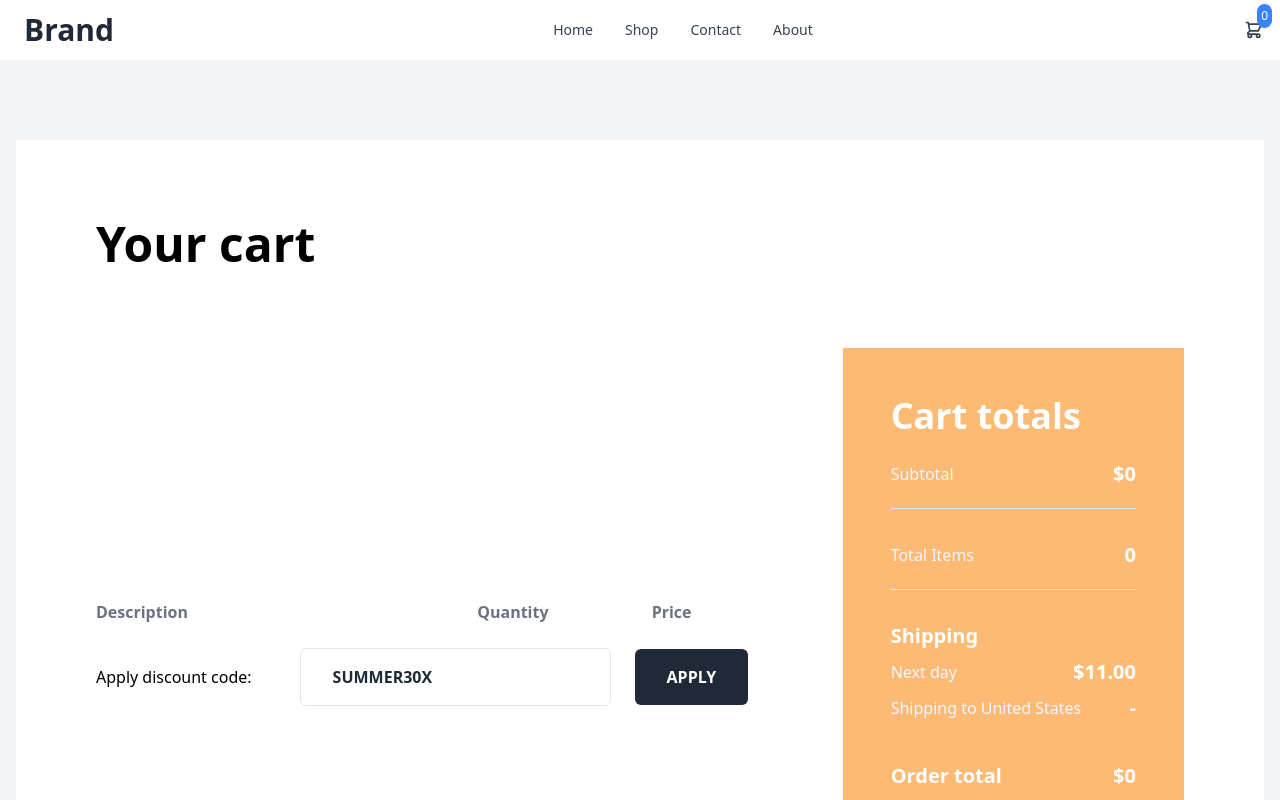
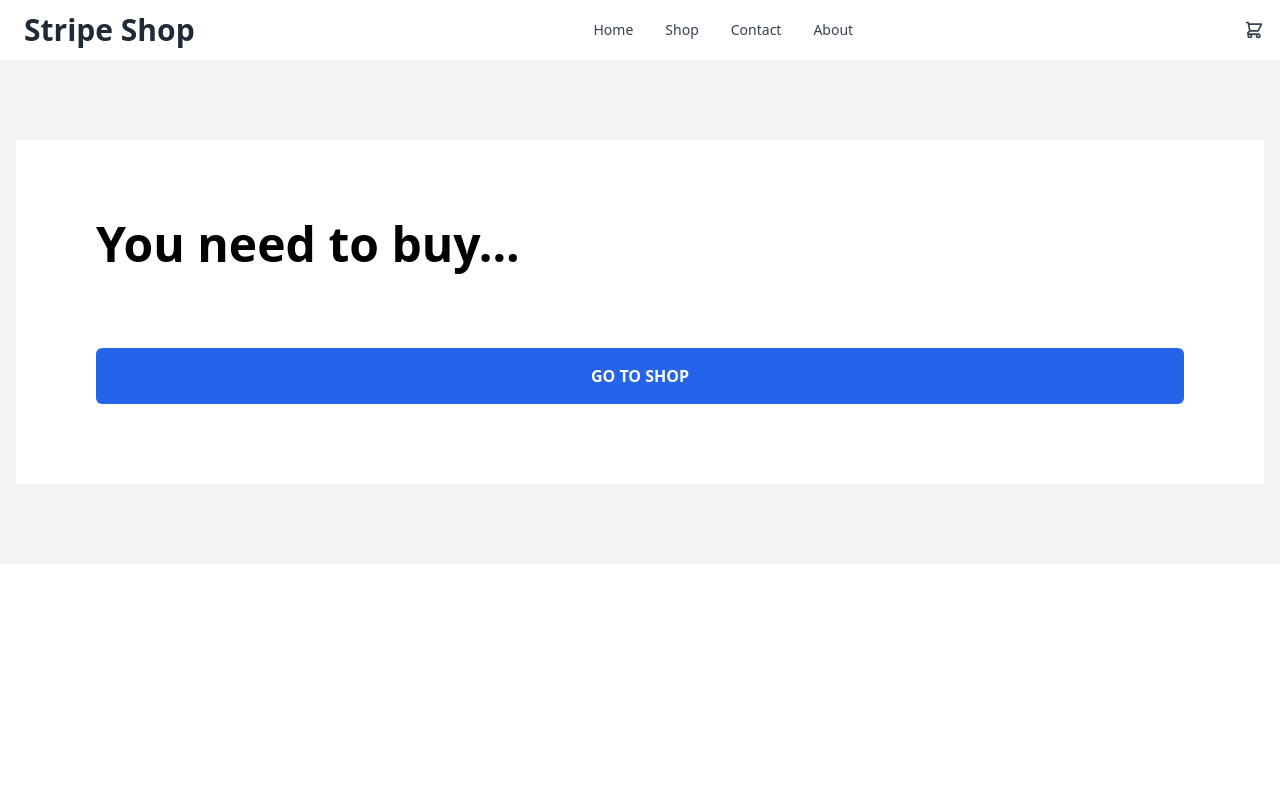
Before and after one commit to ShamroOoz/React--E-commerce--Stripe-Payment--application, a React (Create React App) app in the folder client/: page /cart in a window 1280 px wide. Shown: the top 800 px of the page. Built offline with nearby package versions, Linux system fonts and the light colour scheme.

Commit message:
style fixed

```diff
--- a/client/package.json
+++ b/client/package.json
@@ -8,6 +8,7 @@
     "@testing-library/user-event": "^13.5.0",
     "react": "^18.0.0",
     "react-dom": "^18.0.0",
+    "react-hot-toast": "^2.2.0",
     "react-router-dom": "^6.3.0",
     "react-scripts": "5.0.0",
     "web-vitals": "^2.1.4"
--- a/client/src/App.js
+++ b/client/src/App.js
@@ -10,6 +10,7 @@ import Layout from "./components/Layout";
 
 const App = () => {
   return (
+    <>
       <Routes>
         <Route path="/" element={<Layout />}>
           <Route index element={<HomePage />} />
@@ -21,6 +22,7 @@ const App = () => {
           <Route path="*" element={<NotFound />} />
         </Route>
       </Routes>
+    </>
   );
 };
 
--- a/client/src/components/Footer.js
+++ b/client/src/components/Footer.js
@@ -10,34 +10,12 @@ const Footer = () => {
             to="/"
             className="text-2xl font-bold text-gray-800 dark:text-white hover:text-gray-700 dark:hover:text-gray-300"
           >
-            Brand
+            Stripe Shop
           </Link>
 
           <p className="max-w-md mx-auto mt-2 text-gray-500 dark:text-gray-400">
             Lorem ipsum dolor sit amet consectetur adipisicing elit.
           </p>
-
-          <div className="flex flex-col mt-4 sm:flex-row sm:items-center sm:justify-center">
-            <button className="flex items-center justify-center order-1 w-full px-2 py-2 mt-3 text-sm tracking-wide text-gray-600 capitalize transition-colors duration-200 transform border rounded-md sm:mx-2 dark:border-gray-400 dark:text-gray-300 sm:mt-0 sm:w-auto hover:bg-gray-50 focus:outline-none focus:ring focus:ring-gray-300 focus:ring-opacity-40">
-              <svg
-                className="w-5 h-5 mx-1"
-                viewBox="0 0 24 24"
-                fill="none"
-                xmlns="http://www.w3.org/2000/svg"
-              >
-                <path
-                  d="M12 22C6.47715 22 2 17.5228 2 12C2 6.47715 6.47715 2 12 2C17.5228 2 22 6.47715 22 12C21.9939 17.5203 17.5203 21.9939 12 22ZM4 12.172C4.04732 16.5732 7.64111 20.1095 12.0425 20.086C16.444 20.0622 19.9995 16.4875 19.9995 12.086C19.9995 7.68451 16.444 4.10977 12.0425 4.086C7.64111 4.06246 4.04732 7.59876 4 12V12.172ZM10 16.5V7.5L16 12L10 16.5Z"
-                  fill="currentColor"
-                ></path>
-              </svg>
-
-              <span className="mx-1">View Demo</span>
-            </button>
-
-            <button className="w-full px-5 py-2 text-sm tracking-wide text-white capitalize transition-colors duration-200 transform bg-blue-600 rounded-md sm:mx-2 sm:order-2 sm:w-auto hover:bg-blue-500 focus:outline-none focus:ring focus:ring-blue-300 focus:ring-opacity-80">
-              Get started
-            </button>
-          </div>
         </div>
 
         <hr className="my-10 border-gray-200 dark:border-gray-700" />
@@ -47,7 +25,7 @@ const Footer = () => {
             © Copyright 2021. All Rights Reserved.
           </p>
 
-          <div class="flex mt-3 -mx-2 sm:mt-0">
+          <div className="flex mt-3 -mx-2 sm:mt-0">
             <a
               href="/"
               className="mx-2 text-sm text-gray-400 hover:text-gray-500 dark:hover:text-gray-300"
--- a/client/src/components/Layout.js
+++ b/client/src/components/Layout.js
@@ -1,10 +1,12 @@
 import React from "react";
 import { Outlet } from "react-router-dom";
 import Navbar from "./Navbar";
+import { Toaster } from "react-hot-toast";
 
 const Layout = () => {
   return (
     <>
+      <Toaster />
       <Navbar />
       <Outlet />
     </>
--- a/client/src/components/Navbar.js
+++ b/client/src/components/Navbar.js
@@ -12,12 +12,12 @@ const Navbar = () => {
       <div className="container px-6 py-3 mx-auto md:flex md:justify-between md:items-center">
         <div className="flex items-center justify-between">
           <div>
-            <a
+            <NavLink
               className="text-2xl font-bold text-gray-800 dark:text-white md:text-3xl hover:text-gray-700 dark:hover:text-gray-300"
-              href="/"
+              to="/"
             >
-              Brand
-            </a>
+              Stripe Shop
+            </NavLink>
           </div>
           <div className="flex md:hidden">
             <button
@@ -34,7 +34,7 @@ const Navbar = () => {
         <div
           className={`flex-col ${
             open ? "flex" : "hidden"
-          } flex text-gray-600  capitalize dark:text-gray-300 md:flex md:px-16 md:-mx-4 md:flex-row md:items-center`}
+          }  text-gray-600  capitalize dark:text-gray-300 md:flex md:px-16 md:-mx-4 md:flex-row md:items-center`}
         >
           <div className="flex flex-col lg:flex-row lg:mx-6">
             <NavLink
@@ -75,9 +75,11 @@ const Navbar = () => {
           >
             <ShoppingCartIcon className="w-5 h-5" />
 
-            <span className="absolute p-1 text-xs text-white bg-blue-500 rounded-full -right-2 -top-4">
-              {itemCount}
-            </span>
+            {itemCount > 0 && (
+              <span className="absolute p-1 text-xs text-white bg-blue-500 rounded-full -right-2 -top-4">
+                {itemCount}
+              </span>
+            )}
           </NavLink>
         </div>
       </div>
--- a/client/src/components/Pages/Cart/Cart-item.js
+++ b/client/src/components/Pages/Cart/Cart-item.js
@@ -1,5 +1,5 @@
 import React from "react";
-import { MinusIcon, PlusIcon } from "@heroicons/react/outline";
+import { MinusIcon, PlusIcon, XIcon } from "@heroicons/react/outline";
 
 const Cartitem = (props) => {
   const {
@@ -11,11 +11,12 @@ const Cartitem = (props) => {
     description,
     increase,
     decrease,
+    removeProduct,
   } = props;
   const product = { title, imageUrl, price, quantity, id, description };
 
   return (
-    <div className="py-6 mb-12 border-t border-b border-gray-200">
+    <div className="relative py-6 mb-12 border-t border-b border-gray-200">
       <div className="flex flex-wrap items-center mb-6 -mx-4 md:mb-3">
         <div className="w-full px-4 mb-6 md:w-4/6 lg:w-6/12 md:mb-0">
           <div className="flex flex-wrap items-center -mx-4">
@@ -62,6 +63,11 @@ const Cartitem = (props) => {
           </p>
         </div>
       </div>
+      <div className="absolute right-0 text-pink-300 top-3 hover:text-pink-600">
+        <button type="button" onClick={() => removeProduct(product)}>
+          <XIcon className="w-10 h-10" />
+        </button>
+      </div>
     </div>
   );
 };
--- a/client/src/components/Pages/Cart/CartPage.js
+++ b/client/src/components/Pages/Cart/CartPage.js
@@ -2,6 +2,8 @@ import React, { useContext } from "react";
 import { CartContext } from "../../../context/cart-context";
 import Cartitem from "./Cart-item";
 import Total from "./Total";
+import { useNavigate } from "react-router-dom";
+
 const CartPage = () => {
   const {
     cartItems,
@@ -13,12 +15,18 @@ const CartPage = () => {
     clearCart,
   } = useContext(CartContext);
 
+  let navigator = useNavigate();
+
   const funcs = { increase, decrease, removeProduct };
   return (
     <section className="py-20 bg-gray-100">
       <div className="container px-4 mx-auto">
         <div className="p-8 bg-white lg:p-20">
-          <h2 className="mb-20 text-5xl font-bold font-heading">Your cart</h2>
+          <h2 className="mb-20 text-5xl font-bold font-heading">
+            {itemCount > 0 ? " Your cart " : " You need to buy..."}
+          </h2>
+          {itemCount > 0 && (
+            <>
               <div className="flex flex-wrap items-center -mx-4">
                 <div className="w-full px-4 mb-8 xl:w-8/12 xl:mb-0">
                   <div className="hidden w-full md:flex">
@@ -49,7 +57,7 @@ const CartPage = () => {
                       Apply discount code:
                     </span>
                     <input
-                  className="flex-1 px-8 py-4 mb-4 mr-6 font-bold placeholder-gray-800 border rounded-md md:flex-none sm:mr-0 md:mr-6 font-heading"
+                      className="flex-1 px-8 py-4 mb-4 mr-6 font-bold placeholder-gray-400 border rounded-md md:flex-none sm:mr-0 md:mr-6 font-heading"
                       type="text"
                       placeholder="SUMMER30X"
                     />
@@ -61,9 +69,20 @@ const CartPage = () => {
                     </a>
                   </div>
                 </div>
-
-            <Total itemCount={itemCount} total={total} clearCart={clearCart} />
+                <Total
+                  itemCount={itemCount}
+                  total={total}
+                  clearCart={clearCart}
+                />
               </div>
+            </>
+          )}
+          <button
+            onClick={() => navigator("/shop")}
+            className="block mt-4 w-full py-4 font-bold text-center text-white uppercase transition duration-200 bg-blue-600 rounded-md hover:bg-blue-400 font-heading"
+          >
+            Go to Shop
+          </button>
         </div>
       </div>
     </section>
--- a/client/src/context/cart-context.js
+++ b/client/src/context/cart-context.js
@@ -1,5 +1,6 @@
 import React, { createContext, useReducer } from "react";
 import cartReducer, { sumItems } from "./cart-reducer";
+import toast from "react-hot-toast";
 
 export const CartContext = createContext();
 
@@ -14,14 +15,23 @@ const initialState = {
 
 const CartContextProvider = ({ children }) => {
   const [state, dispatch] = useReducer(cartReducer, initialState);
-  const addProduct = (product) =>
-    dispatch({ type: "ADD_ITEM", payload: product });
-  const increase = (product) =>
-    dispatch({ type: "INCREASE", payload: product });
-  const decrease = (product) =>
-    dispatch({ type: "DECREASE", payload: product });
-  const removeProduct = (product) =>
-    dispatch({ type: "REMOVE_ITEM", payload: product });
+  const addProduct = (product) => {
+    toast.success("Product Added Successfully...");
+    return dispatch({ type: "ADD_ITEM", payload: product });
+  };
+  const increase = (product) => {
+    toast.success("Product Added Successfully...");
+    return dispatch({ type: "INCREASE", payload: product });
+  };
+
+  const decrease = (product) => {
+    toast.success("Product Removed... ");
+    return dispatch({ type: "DECREASE", payload: product });
+  };
+  const removeProduct = (product) => {
+    toast.success("Cart Cleared..");
+    return dispatch({ type: "REMOVE_ITEM", payload: product });
+  };
   const clearCart = () => dispatch({ type: "CLEAR" });
   const contextValues = {
     ...state,
--- a/client/src/context/cart-reducer.js
+++ b/client/src/context/cart-reducer.js
@@ -34,7 +34,7 @@ const cartReducer = (state, action) => {
       const increaseIndex = state.cartItems.findIndex(
         (item) => item.id === action.payload.id
       );
-      state.cartItems[increaseIndex].quantity++;
+      state.cartItems[increaseIndex].quantity += 1;
 
       return {
         ...state,
--- a/client/src/index.js
+++ b/client/src/index.js
@@ -7,7 +7,6 @@ import ProductsContextProvider from "./context/products-context";
 import CartContextProvider from "./context/cart-context";
 
 createRoot(document.getElementById("root")).render(
-  <React.StrictMode>
   <BrowserRouter>
     <ProductsContextProvider>
       <CartContextProvider>
@@ -15,5 +14,4 @@ createRoot(document.getElementById("root")).render(
       </CartContextProvider>
     </ProductsContextProvider>
   </BrowserRouter>
-  </React.StrictMode>
 );
```
Also changed, not shown: client/src/components/Pages/Product.js (+4 -13 lines), 1 other file (tests, documents, lock files or other folders). Lines whose indentation alone changed are shown as unchanged.
